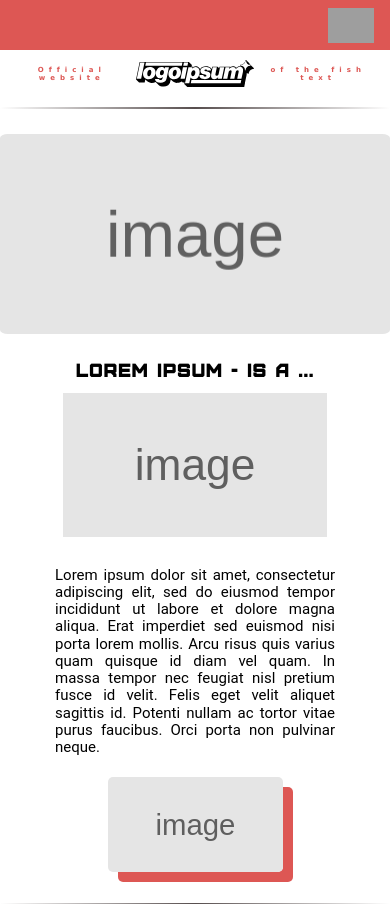
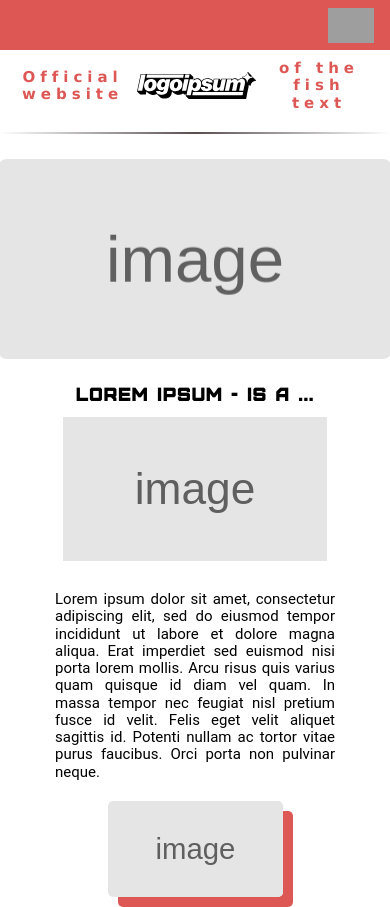
Before and after one commit to vovashkurletov/my-first-landing-page, a plain HTML site: page index.html in a window 390 px wide. Shown: the top 907 px of the page. Drawn offline with nearby package versions, Linux system fonts and the light colour scheme; grey boxes are pictures that could not be loaded.

Commit message:
Update style_desktop.css
изменение размера текста в шапке

```diff
--- a/CSS/style_desktop.css
+++ b/CSS/style_desktop.css
@@ -242,7 +242,7 @@ footer{
         width: 300px;
     }
     .head_text{
-        font-size: 12px;
+        font-size: 25px;
     }
 
 }
@@ -268,7 +268,7 @@ footer{
         font-size: 18px;
     }
     .head_text{
-        font-size: 12px;
+        font-size: 18px;
     }
     .body_ppsis-image {
         height: 234px;
@@ -313,7 +313,7 @@ footer{
         width: 33%;
     }
     .head_text{
-        font-size: 7px;
+        font-size: 15px;
         letter-spacing: 5px;
         width: 33%;
     }
@@ -344,9 +344,6 @@ footer{
     }
 }
 @media (min-width: 400px) and (max-width: 575px) {
-    .head_text{
-        font-size: 9px;
-    }
     .body_agit-text,footer {
         font-size: 18px;
     }
```
